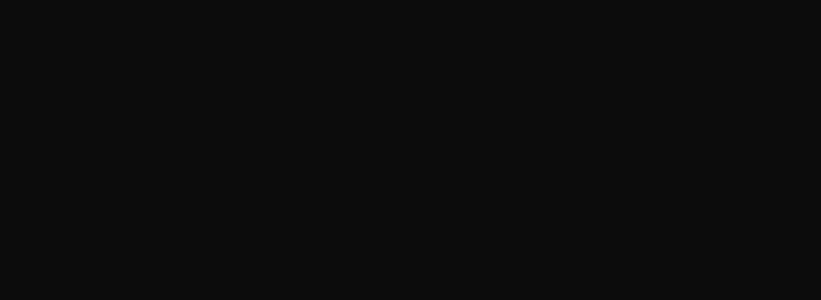
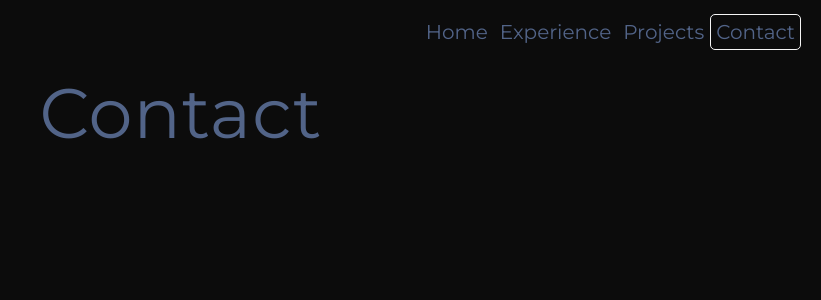
Before and after one commit to andrewda/andrewda.github.io, a Nuxt app: page /contact in a window 1280 px wide. Before the commit this address had no page. Shown: the top 300 px of the page, without its empty margins (459-1280 px from the left). Built offline with nearby package versions, Linux system fonts and the light colour scheme.

Commit message:
Add header menu

```diff
--- a/layouts/default.vue
+++ b/layouts/default.vue
@@ -1,8 +1,47 @@
 <template>
   <div>
+    <div class="menu animated fadeIn">
+      <nuxt-link to="/">Home</nuxt-link>
+      <nuxt-link to="/experience">Experience</nuxt-link>
+      <nuxt-link to="/projects">Projects</nuxt-link>
+      <nuxt-link to="/contact">Contact</nuxt-link>
+    </div>
     <nuxt />
   </div>
 </template>
+
+<script>
+export default {
+  mounted() {
+    console.log(this.$nuxt.$route.name)
+  }
+}
+</script>
+
+<style scoped>
+.menu {
+  position: absolute;
+  z-index: 100;
+  right: 0;
+  top: 0;
+  padding: 20px;
+  animation-duration: .5s;
+}
+
+.menu > * {
+  padding: 5px;
+  font-size: 20px;
+  font-weight: 500;
+  text-decoration: none;
+  color: #526488;
+  border: solid transparent 1px;
+  border-radius: 5px;
+}
+
+.nuxt-link-exact-active {
+  border: solid whitesmoke 1px;
+}
+</style>
 
 <style>
 html {
--- /dev/null
+++ b/pages/contact.vue
@@ -0,0 +1,33 @@
+<template>
+  <div class="container">
+    <div class="content">
+      <h1 class="title">Contact</h1>
+    </div>
+  </div>
+</template>
+
+<script>
+export default {
+}
+</script>
+
+<style scoped>
+.container {
+  margin: 0 auto;
+  padding-top: 50px;
+  min-height: 100vh;
+  display: flex;
+  justify-content: center;
+  align-items: flex-start;
+  text-align: center;
+}
+
+.content {
+  width: 100%;
+  padding: 20px;
+}
+
+.title {
+  margin-bottom: 50px;
+}
+</style>
--- a/pages/experience.vue
+++ b/pages/experience.vue
@@ -54,6 +54,7 @@ export default {
 <style scoped>
 .container {
   margin: 0 auto;
+  padding-top: 50px;
   min-height: 100vh;
   display: flex;
   justify-content: center;
@@ -96,11 +97,4 @@ export default {
   flex: 0 auto;
   padding: 0 20px;
 }
-
-.card {
-  background-color: #484848;
-  height: 90vh;
-  width: 60%;
-  border-radius: 20px;
-}
 </style>
--- a/pages/index.vue
+++ b/pages/index.vue
@@ -7,7 +7,7 @@
       <h2 :class="`subtitle ${animatingSubtitle && 'animated fadeIn'}`">
         A Software Engineer 💻 in Corvallis, OR 🏞
       </h2>
-      <div :class="`links ${animatingLinks && 'animated fadeIn'}`">
+      <!-- <div :class="`links ${animatingLinks && 'animated fadeIn'}`">
         <nuxt-link to="/experience" class="button--green">
           Experience
         </nuxt-link>
@@ -18,7 +18,7 @@
         >
           GitHub
         </a>
-      </div>
+      </div> -->
     </div>
   </div>
 </template>
--- /dev/null
+++ b/pages/projects.vue
@@ -0,0 +1,34 @@
+<template>
+  <div class="container">
+    <div class="content">
+      <h1 class="title">Projects</h1>
+
+    </div>
+  </div>
+</template>
+
+<script>
+export default {
+}
+</script>
+
+<style scoped>
+.container {
+  margin: 0 auto;
+  padding-top: 50px;
+  min-height: 100vh;
+  display: flex;
+  justify-content: center;
+  align-items: flex-start;
+  text-align: center;
+}
+
+.content {
+  width: 100%;
+  padding: 20px;
+}
+
+.title {
+  margin-bottom: 50px;
+}
+</style>
```
